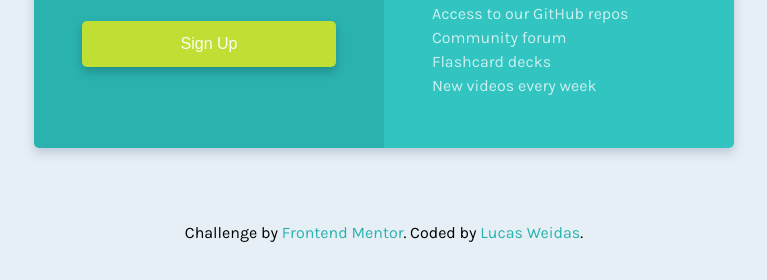
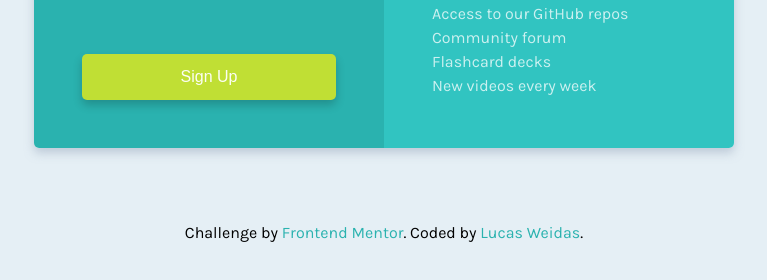
Before and after one commit to lucasweidas/single-price-grid-component-master, a plain HTML site: page index.html in a window 1280 px wide. Shown: the part 486-766 px from the top of the page, without its empty margins (256-1023 px from the left). Drawn offline with Linux system fonts and the light colour scheme.

Commit message:
button position fix

```diff
--- a/css/style.css
+++ b/css/style.css
@@ -87,6 +87,8 @@ main {
     grid-area: subscription;
     background-color: var(--clr-cyan);
     padding: var(--padding);
+    display: flex;
+    flex-direction: column;
 }
 
 .title {
@@ -125,7 +127,7 @@ main {
     color: var(--clr-white-95);
     background-color: var(--clr-bright-yellow);
     padding: calc(var(--margin) / 1.5);
-    margin-bottom: calc(var(--margin) / 3);
+    margin-top: auto;
 }
 
 /* Why Us */
```
